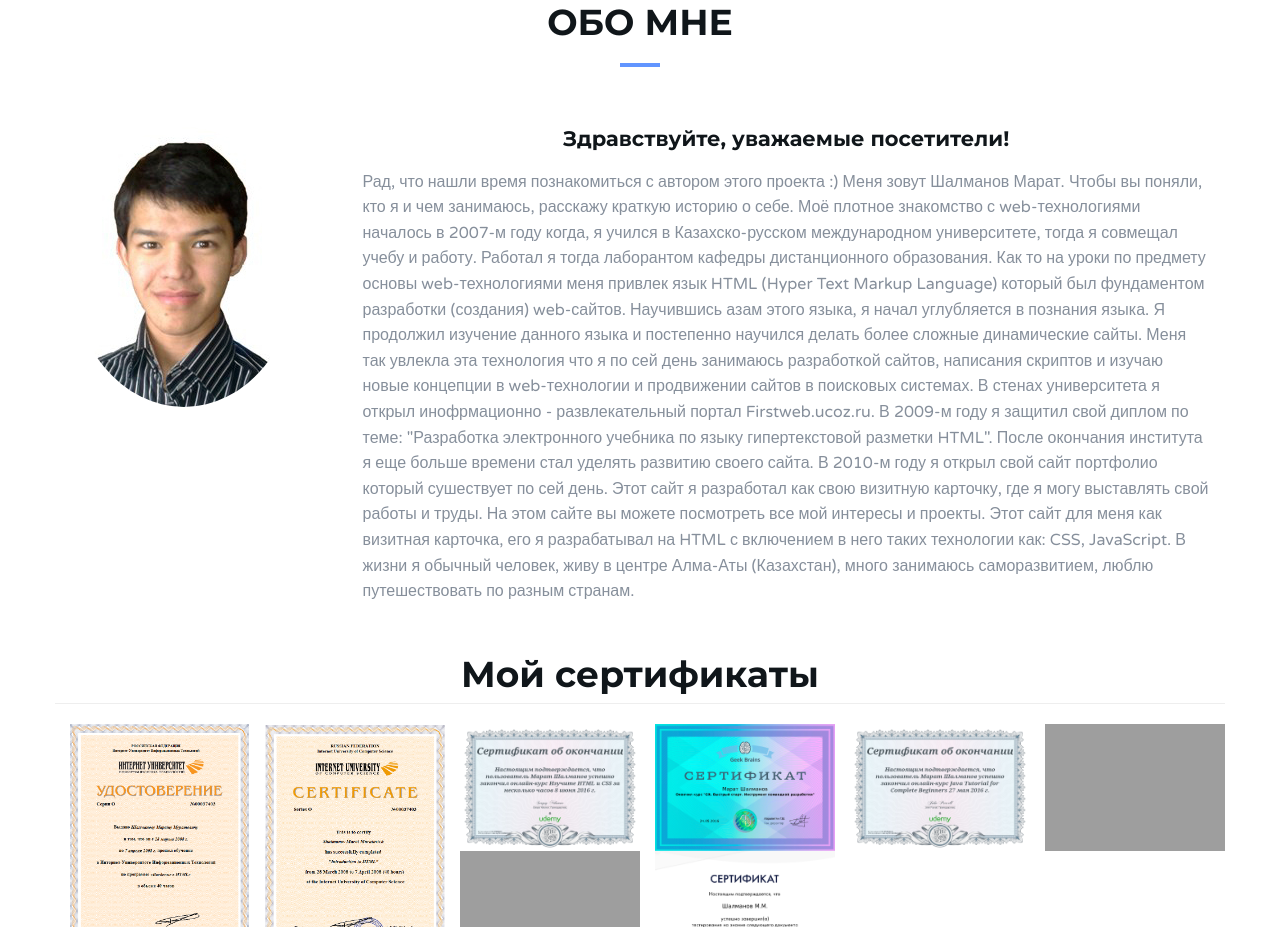
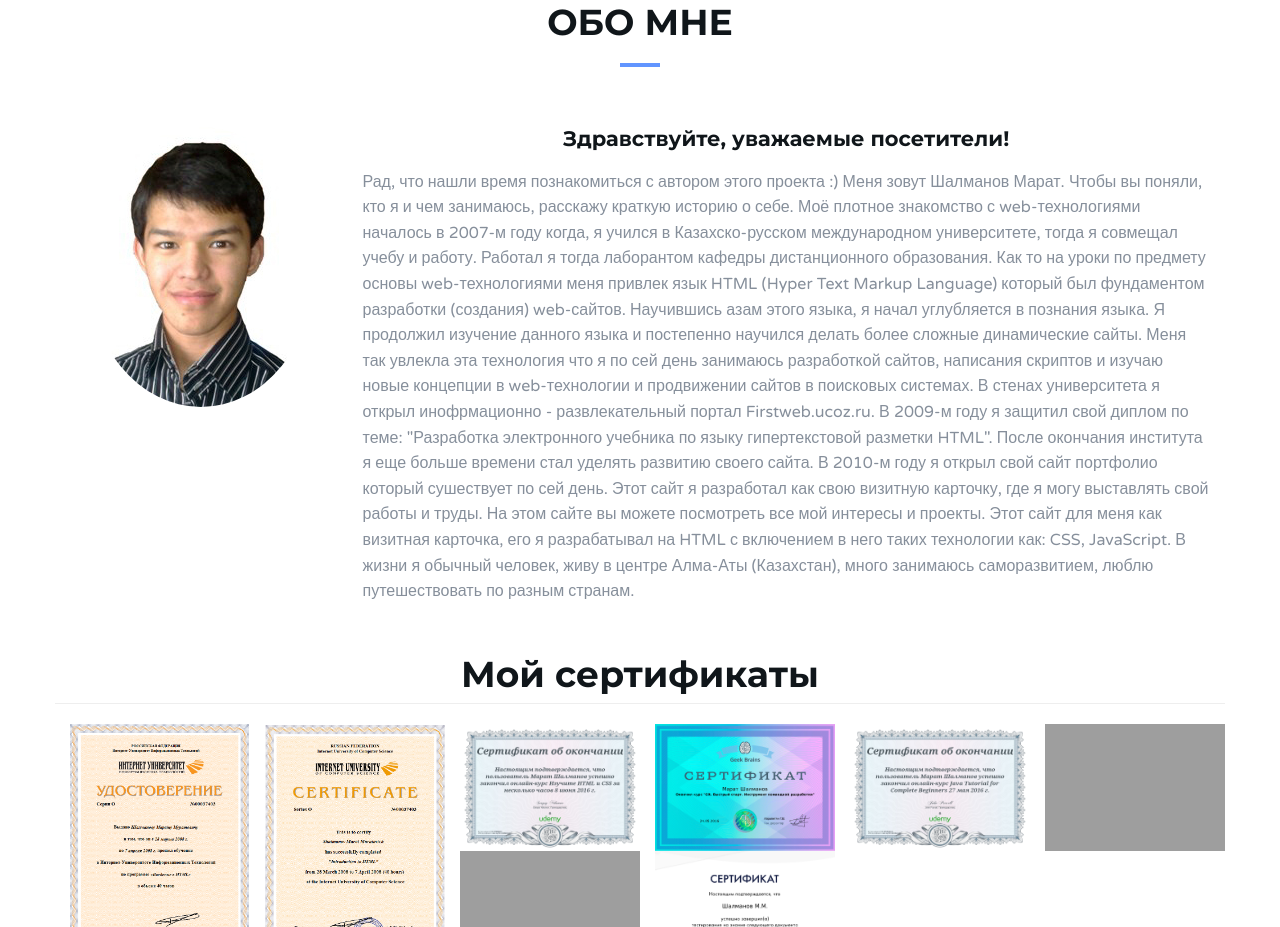
Before and after one commit to mshalmanov/mshalmanov.github.io, a plain HTML site: page index.html in a window 1280 px wide. Shown: the part 917-1844 px from the top of the page. Drawn offline with Linux system fonts and the light colour scheme; grey boxes are pictures that could not be loaded.

Commit message:
Update index.html

```diff
--- a/index.html
+++ b/index.html
@@ -113,8 +113,7 @@
 
 				<!-- about -->
 				<div class="col-md-3">
-					<img src="img/Marat.jpg" class="img-circle">
-
+					<img src="img/Marat.jpg" class="img-circle center-block">
 				</div>
 				<!-- /about -->
 
```
